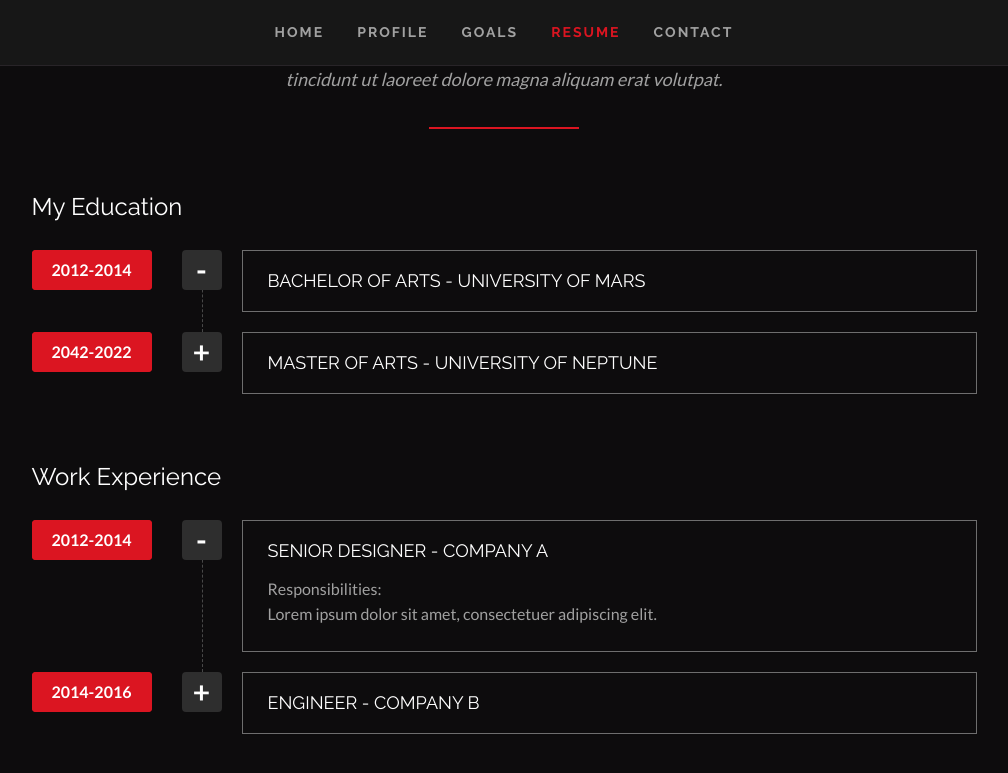
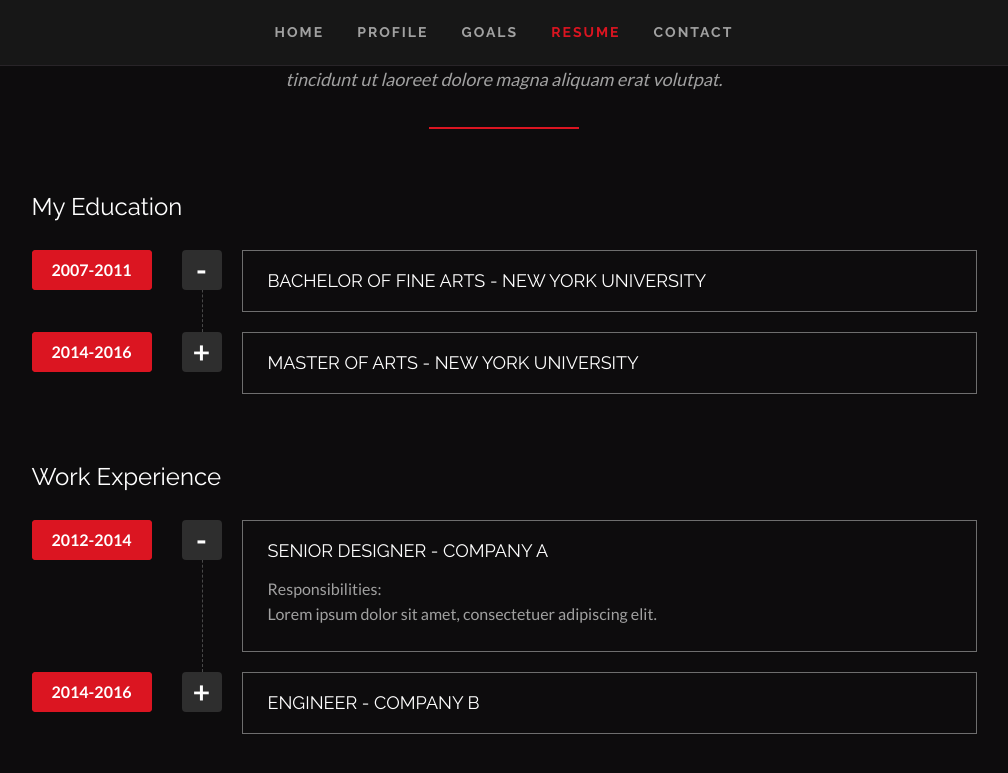
Before and after one commit to clearcareer/BarbaraChan, a Jekyll site: the page built from index.html, in a window 1280 px wide and 900 px high, scrolled down 2412 px. Shown: the top 773 px of the window, without its empty margins (136-1144 px from the left). Built offline with Jekyll 4.4.1, drawn with Linux system fonts in a browser that asks for light colours; some web fonts are replaced.

Commit message:
Updated '/index.html' via CloudCannon

```diff
--- a/index.html
+++ b/index.html
@@ -22,15 +22,15 @@
     description: 'Lorem ipsum dolor sit amet, consectetuer adipiscing elit, sed diam nonummy nibh euismod tincidunt ut laoreet dolore magna aliquam erat volutpat.'
 education:
   - number: 1
-    years: 2012-2014
-    degree: Bachelor of Arts
-    institution: University of Mars
-    description: 'Lorem ipsum dolor sit amet, consectetuer adipiscing elit.'
+    years: 2007-2011
+    degree: Bachelor of Fine Arts
+    institution: New York University
+    description: 'Acquired a BFA in Studio Art. Focused primarily on Video Art, while minoring in Cinema Studies.'
   - number: 2
-    years: 2042-2022
+    years: 2014-2016
     degree: Master of Arts
-    institution: University of Neptune
-    description: 'Lorem ipsum dolor sit amet, consectetuer adipiscing elit.'
+    institution: New York University
+    description: 'Acquiring a MA in Graphic Communications, Management and Technology.'
 work_experience:
   - number: 1
     years: 2012-2014
```
